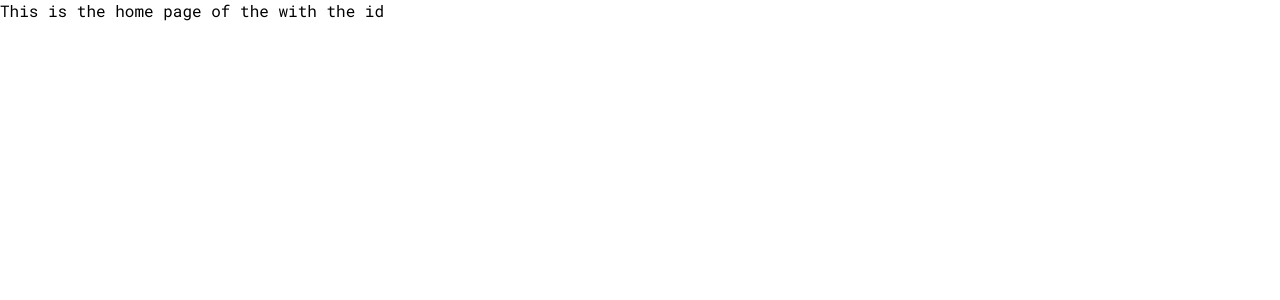
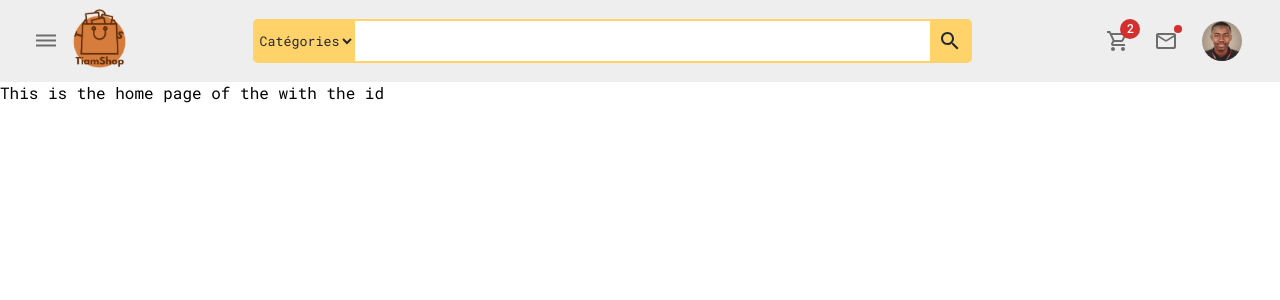
Before and after one commit to harounatiambou00/e-ilimigui, a React (Create React App) app: page / in a window 1280 px wide. Shown: the top 300 px of the page. Built offline with nearby package versions, Linux system fonts and the light colour scheme.

Commit message:
Navbar v0.0.1 : templating

```diff
--- a/src/App.jsx
+++ b/src/App.jsx
@@ -5,12 +5,12 @@ import "aos/dist/aos.css";
 
 import {Admin, AdminHome, AdminLogin, AdminRegister} from './pages/admin'
 import {User, Home, SignIn, SignUp} from './pages/user'
-import FirstStep from './pages/user/sign-up/FirstStep/FirstStep';
-import SecondStep from './pages/user/sign-up/SecondStep/SecondStep';
+import { Navbar } from './components';
 
 const App = () => {
   return (
     <div>
+        <Navbar />
         <Routes>
             <Route path='/' element={<User />}>
                 <Route index path='' element={<Home />} />
--- /dev/null
+++ b/src/components/Navbar/BrandAndLeftBarIcon/BrandAndLeftBarIcon.jsx
@@ -0,0 +1,30 @@
+import React from 'react';
+
+import useStyles from './styles';
+
+import { Dehaze } from '@mui/icons-material';
+import { IconButton } from '@mui/material';
+
+import Logo from '../../../assets/images/Logo.png'
+
+
+const BrandAndLeftBarIcon = () => {
+    const classes = useStyles();
+
+  return (
+    <div className = {classes.brandAndLeftBarIcon}>
+        <IconButton>
+            <Dehaze />
+        </IconButton>
+        <div>
+            <img
+                src={Logo}
+                className={classes.brandImg}
+                alt='logo'
+            />
+        </div>
+    </div>
+  )
+}
+
+export default BrandAndLeftBarIcon
--- /dev/null
+++ b/src/components/Navbar/BrandAndLeftBarIcon/styles.js
@@ -0,0 +1,12 @@
+import { makeStyles } from "@material-ui/core";
+
+
+export default makeStyles((theme) => ({
+    brandAndLeftBarIcon :{
+        display : 'flex',
+        alignItems : 'center',
+    },
+    brandImg : {
+        width : '65px'
+    }
+}))
--- /dev/null
+++ b/src/components/Navbar/MediumAndLargeScreensSearchBar/MediumAndLargeScreensSearchBar.jsx
@@ -0,0 +1,27 @@
+import { LoopOutlined, Search } from '@mui/icons-material';
+import { IconButton } from '@mui/material';
+import React from 'react';
+
+import useStyles from './styles';
+
+const MediumAndLargeScreensSearchBar = () => {
+    const classes = useStyles();
+  return (
+    <div className={classes.mediumAndLargeScreensSearchBar}>
+        <select className={classes.categorySelect}>
+            <option value=''>Catégories</option>
+        </select>
+        <input
+            type='text'
+            className={classes.searchInput}
+        />
+        <div className={classes.searchIconButton}>
+            <IconButton>
+                <Search sx={{color:'#222831'}}/>
+            </IconButton>
+        </div>
+    </div>
+  )
+}
+
+export default MediumAndLargeScreensSearchBar
--- /dev/null
+++ b/src/components/Navbar/MediumAndLargeScreensSearchBar/styles.js
@@ -0,0 +1,41 @@
+import { makeStyles } from "@material-ui/core";
+
+
+export default makeStyles((theme) => ({
+    mediumAndLargeScreensSearchBar :{
+        [theme.breakpoints.down('sm')]:{
+            display : 'none',
+        },
+        flex : 1,
+        paddingLeft : '10%',
+        paddingRight : '10%',
+        display:'flex',
+    },
+    searchInput : {
+        width:'100%',
+        borderLeft : 'none',
+        borderRight : 'none',
+        border : "2px solid #FFD369",
+        outline : 'none',
+        paddingLeft : '2%',
+        color : '#222831'
+    },
+    categorySelect : {
+        borderRadius : 0,
+        borderRight : 'none',
+        border : "2px solid #FFD369",
+        backgroundColor : '#FFD369',
+        borderTopLeftRadius : 5,
+        borderBottomLeftRadius : 5,
+        color : '#222831'
+    },
+    searchIconButton : {
+        backgroundColor : '',
+        border : "2px solid #FFD369",
+        borderTopRightRadius : 5,
+        borderBottomRightRadius : 5,
+        borderLeft : 'none',
+        backgroundColor : '#FFD369',
+        color : '#222831',
+    }
+}))
--- /dev/null
+++ b/src/components/Navbar/NavIcons/NavIcons.jsx
@@ -0,0 +1,35 @@
+import { Mail, MailOutlineRounded, NotificationImportant, Notifications, ShoppingCart, ShoppingCartOutlined } from '@mui/icons-material';
+import { Avatar, Badge, IconButton } from '@mui/material';
+import React from 'react'
+
+import useStyles from './styles';
+
+import TestProfile from '../../../assets/images/TestProfile.jpg';
+
+const NavIcons = () => {
+    const classes = useStyles();
+  return (
+    <div className={classes.navIcons}>
+        <IconButton sx={{mx : 0.5}}>
+            <Badge badgeContent={2} color='error'>
+                <ShoppingCartOutlined />
+            </Badge>
+        </IconButton>
+        <IconButton sx={{mx : 0.5}}>
+            <Badge variant='dot' color='error'>
+                <MailOutlineRounded />
+            </Badge>
+        </IconButton>
+        <IconButton sx={{mx : 0.5}}>
+            <Avatar
+                alt='User Profile'
+                src={TestProfile}
+                size='medium'
+            />
+        </IconButton>
+
+    </div>
+  )
+}
+
+export default NavIcons
--- /dev/null
+++ b/src/components/Navbar/NavIcons/styles.js
@@ -0,0 +1,6 @@
+import { makeStyles } from "@material-ui/core";
+
+
+export default makeStyles((theme) => ({
+
+}))
--- /dev/null
+++ b/src/components/Navbar/Navbar.jsx
@@ -0,0 +1,21 @@
+import React from 'react'
+import BrandAndLeftBarIcon from './BrandAndLeftBarIcon/BrandAndLeftBarIcon';
+import MediumAndLargeScreensSearchBar from './MediumAndLargeScreensSearchBar/MediumAndLargeScreensSearchBar';
+import NavIcons from './NavIcons/NavIcons';
+
+import useStyles from './styles'
+
+const Navbar = () => {
+    const classes = useStyles();
+  return (
+    <div className={classes.navbar}>
+        <div className={classes.container}>
+            <BrandAndLeftBarIcon />
+            <MediumAndLargeScreensSearchBar />
+            <NavIcons />
+        </div>
+    </div>
+  )
+}
+
+export default Navbar
--- /dev/null
+++ b/src/components/Navbar/styles.js
@@ -0,0 +1,18 @@
+import { makeStyles } from "@material-ui/core";
+
+
+export default makeStyles((theme) => ({
+    navbar : {
+        backgroundColor : '#EEEEEE',
+        width : '100%',
+    },
+    container : {
+        paddingLeft : '2%',
+        paddingRight : '2%',
+        paddingTop : '0.5%',
+        paddingBottom : '0.5%',
+        display : 'flex',
+        justifyContent : 'space-between',
+        alignItems : 'center'
+    }
+}))
--- /dev/null
+++ b/src/components/index.js
@@ -0,0 +1 @@
+export {default as Navbar} from './Navbar/Navbar'
```
Also changed, not shown: src/assets/images/TestProfile.jpg (added).
